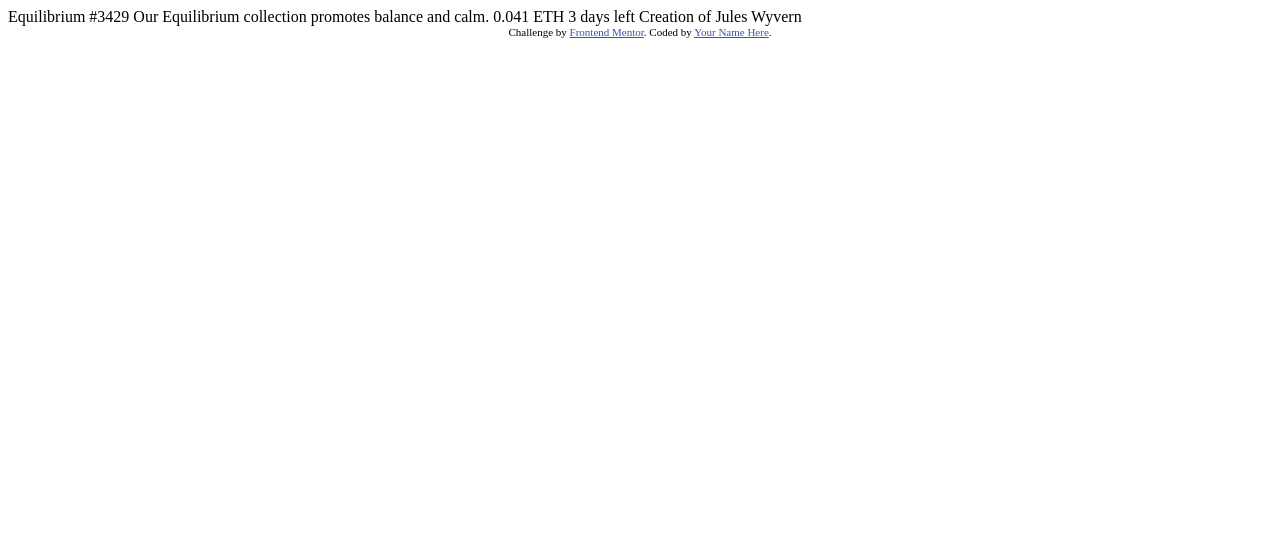
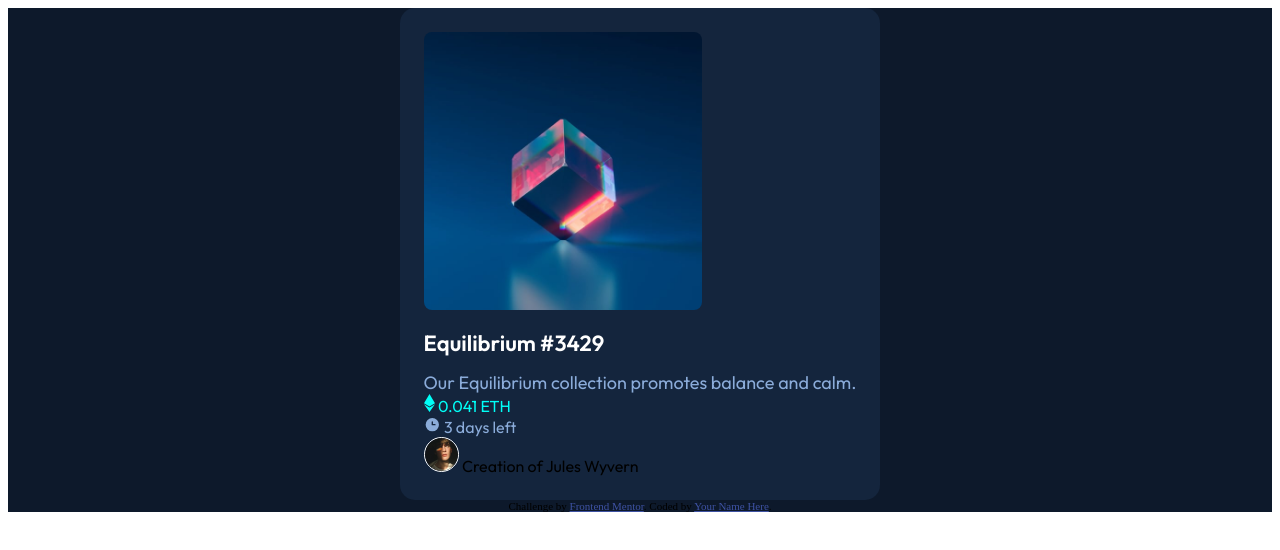
Before and after one commit to louisenorrsen/nft-preview-card-component-main, a plain HTML site: page index.html in a window 1280 px wide. Drawn offline with Linux system fonts and the light colour scheme.

Commit message:
Added all content

```diff
--- a/index.html
+++ b/index.html
@@ -3,31 +3,30 @@
 <head>
   <meta charset="UTF-8">
   <meta name="viewport" content="width=device-width, initial-scale=1.0"> <!-- displays site properly based on user's device -->
-
+  <link rel="stylesheet" href="style.css">
   <link rel="icon" type="image/png" sizes="32x32" href="./images/favicon-32x32.png">
-
+  <link rel="preconnect" href="https://fonts.googleapis.com">
+  <link rel="preconnect" href="https://fonts.gstatic.com" crossorigin>
+  <link href="https://fonts.googleapis.com/css2?family=Outfit:wght@300;400;600&display=swap" rel="stylesheet">
   <title>Frontend Mentor | NFT preview card component</title>
-
-  <!-- Feel free to remove these styles or customise in your own stylesheet 👍 -->
-  <style>
-    .attribution { font-size: 11px; text-align: center; }
-    .attribution a { color: hsl(228, 45%, 44%); }
-  </style>
 </head>
 <body>
+  <main>
+    <div class="card">
+      <img class="item link" src="./images/image-equilibrium.jpg" alt="image-equilibrium">
+      <h1 class="header link">Equilibrium #3429</h1>
 
-  Equilibrium #3429
+      <div class="card-info">Our Equilibrium collection promotes balance and calm.</div>
 
-  Our Equilibrium collection promotes balance and calm.
+      <div class="price"><img src="./images/icon-ethereum.svg" alt="icon-ethereum"> 0.041 ETH</div>
+      <div class="time-left"><img src="./images/icon-clock.svg" alt="icon-clock"> 3 days left</div>
 
-  0.041 ETH
-  3 days left
-
-  Creation of Jules Wyvern
-
-  <div class="attribution">
-    Challenge by <a href="https://www.frontendmentor.io?ref=challenge" target="_blank">Frontend Mentor</a>.
-    Coded by <a href="#">Your Name Here</a>.
-  </div>
+      <div class="footer"><img class="avatar" src="./images/image-avatar.png" alt="image-avatar"> Creation of <span class="link">Jules Wyvern</span></div>
+    </div>
+    <div class="attribution">
+      Challenge by <a href="https://www.frontendmentor.io?ref=challenge" target="_blank">Frontend Mentor</a>.
+      Coded by <a href="#">Your Name Here</a>.
+    </div>
+  </main>
 </body>
 </html>
--- /dev/null
+++ b/style.css
@@ -0,0 +1,81 @@
+:root {
+    /* Colors */
+    --soft-blue: hsl(215, 51%, 70%);
+    --cyan: hsl(178, 100%, 50%);
+    --dark-blue-main-bg: hsl(217, 54%, 11%);
+    --dark-blue-card-bg: hsl(216, 50%, 16%);
+    --dark-blue-line: hsl(215, 32%, 27%);
+    --white: hsl(0, 0%, 100%);
+    /* Typography */
+    --font-size: 18px;
+    --font-family: 'Outfit', sans-serif;
+}
+
+main {
+    display: grid;
+    place-items: center;
+    background-color: var(--dark-blue-main-bg);
+}
+
+.card {
+    font-family: var(--font-family);
+    background-color: var(--dark-blue-card-bg);
+}
+
+/* Tyopgraphy */
+.header {
+    color:var(--white);
+    font-weight: 600;
+    font-size: 22px;
+}
+
+.card-info {
+    color: var(--soft-blue);
+    font-size: var(--font-size);
+}
+
+.price {
+    color: var(--cyan);
+}
+
+.time-left {
+    color: var(--soft-blue);
+}
+
+/* Design and sizing */
+
+.item {
+    width: 278px;
+    border-radius: 8px;
+}
+
+.card {
+    padding: 24px;
+    border-radius: 15px;
+}
+
+.avatar {
+    width: 33px;
+    border-radius: 50%;
+    border: 1px solid var(--white);
+}
+
+/* Active */
+
+.link:hover {
+    color: var(--cyan);
+    cursor: pointer;
+}
+
+.item:hover {
+    background-image: url(./images/icon-view.svg);
+    z-index: 100;
+}
+
+.attribution {
+    font-size: 11px;
+    text-align: center;
+}
+.attribution a {
+    color: hsl(228, 45%, 44%);
+}
```
